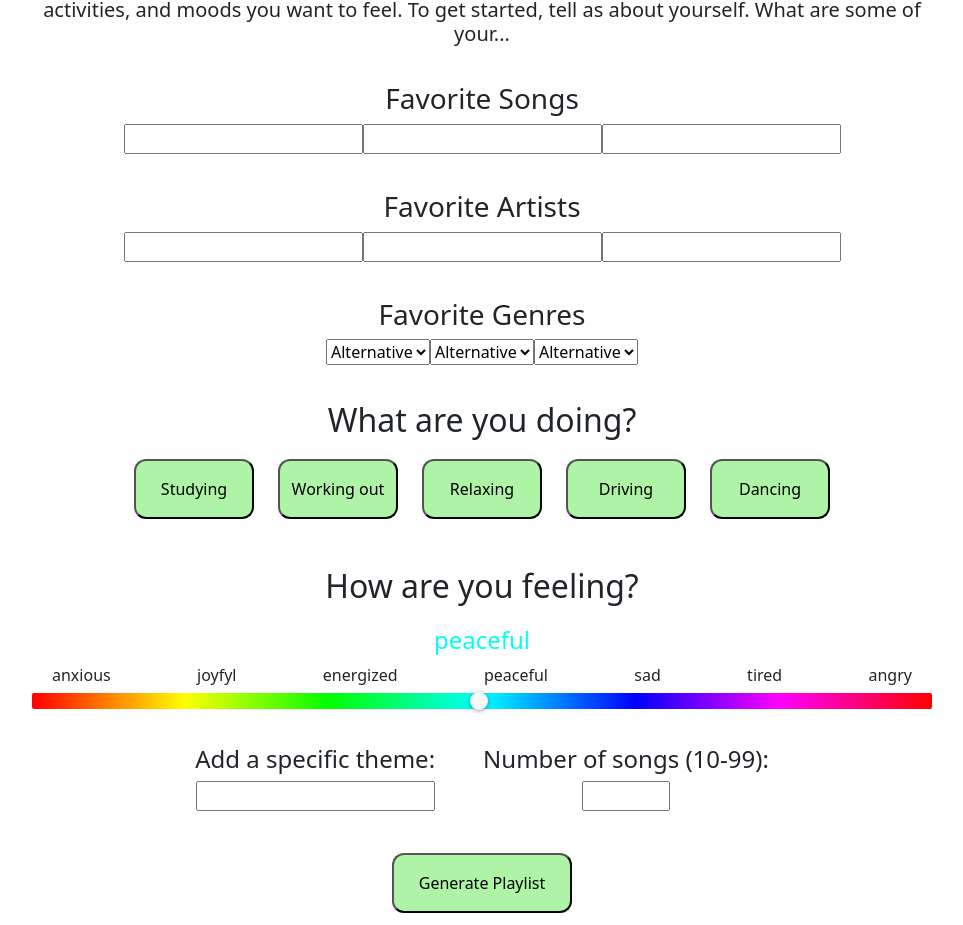
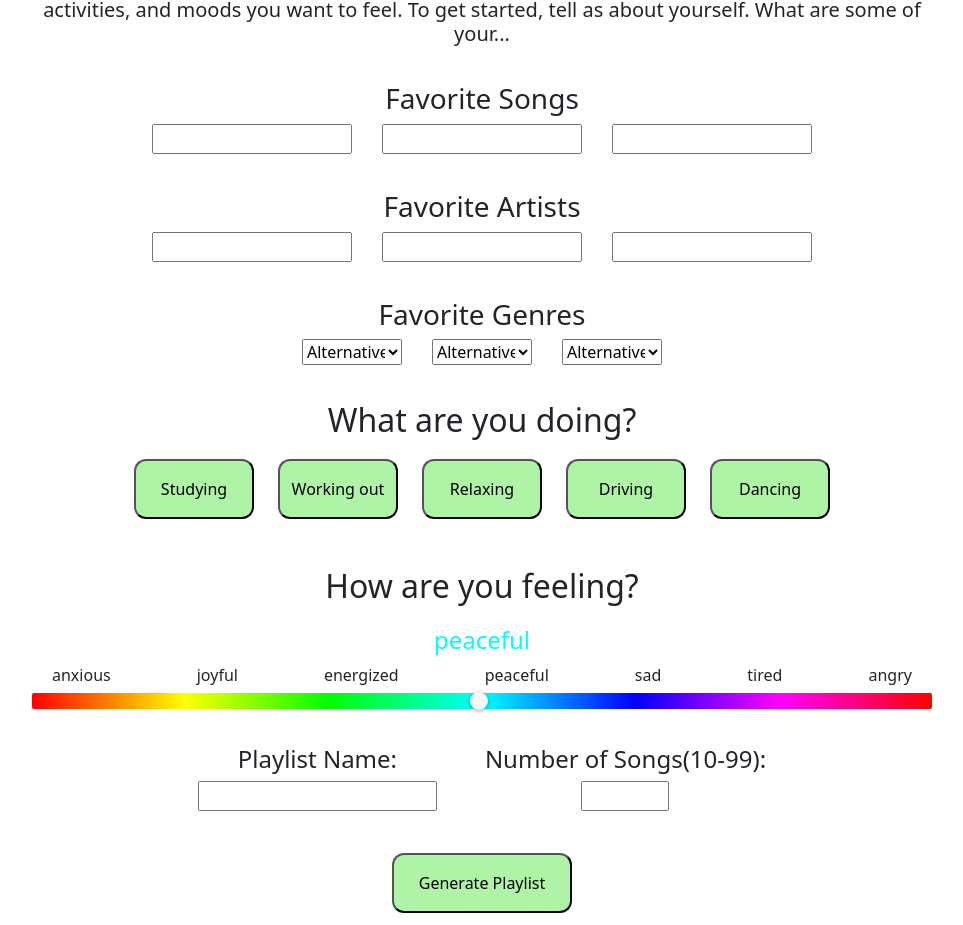
Before and after one commit to jamieboss/OctaveCapstone, a React (Create React App) app in the folder octave-app/: page / in a window 1280 px wide. Shown: the part 505-1430 px from the top of the page, without its empty margins (158-1121 px from the left). Built offline with nearby package versions, Linux system fonts and the light colour scheme.

Commit message:
Named Playlists and made css changes

```diff
--- a/octave-app/src/App.css
+++ b/octave-app/src/App.css
@@ -32,11 +32,27 @@ h4 {
   padding-top: 12px;
 }
 
-.FavInput {
+.FavSongs {
   display: grid;
-  grid-template-columns: repeat(3, 240px);
-  grid-column-gap: 60px;
-  grid-row-gap:24px;
+  grid-template-columns: repeat(3, 200px);
+  grid-column-gap: 30px;
+  grid-row-gap: 12px;
+  justify-content: center;
+}
+
+.FavArtists {
+  display: grid;
+  grid-template-columns: repeat(3, 200px);
+  grid-column-gap: 30px;
+  grid-row-gap: 12px;
+  justify-content: center;
+}
+
+.FavGenres {
+  display: grid;
+  grid-template-columns: repeat(3, 100px);
+  grid-column-gap: 30px;
+  grid-row-gap: 12px;
   justify-content: center;
 }
 
@@ -81,14 +97,14 @@ a {
   width: 900px!important;
 }
 
-.ThemeNum {
+.NameNum {
   align-items: center;
   justify-content: center;
   margin: auto;
   padding-bottom: 24px;
 }
 
-.ThemeNum li {
+.NameNum li {
   margin-left: 24px;
   margin-right: 24px;
 }
--- a/octave-app/src/App.js
+++ b/octave-app/src/App.js
@@ -14,7 +14,7 @@ let userData = {
   favGenres: [],
   activities: [],
   mood: "peaceful",
-  theme: " ",
+  name: " ",
   number: 20
 }
 
@@ -124,6 +124,7 @@ function generatePlaylist() {
       delete postResponse[likes.keys[i]]
     }
   }
+  postResponse['name'] = userData.name
   APIService.GetPlaylist(postResponse)
   .then((response) => openPopup2(response))
   .catch(error => openPopup(error))
@@ -255,14 +256,14 @@ function App() {
           </div>
         </div>
 
-        <ul className = "ThemeNum">
+        <ul className = "NameNum">
           <li>
-          <h4>Add a specific theme:</h4>
-          <input maxlength = "25" onChange={(event) => userData.theme = validate(event.target.value)}></input>
+            <h4>Playlist Name:</h4>
+            <input maxlength = "25" onChange={(event) => userData.name = validate(event.target.value)}></input>
           </li>
           <li>
-          <h4>Number of songs (10-99):</h4>
-          <input type = "number" min = "10" max = "99" onChange={(event) => userData.number = min(event.target.value, 10, 99)}></input>
+            <h4>Number of Songs(10-99):</h4>
+            <input type = "number" min = "10" max = "99" onChange={(event) => userData.number = min(event.target.value, 10, 99)}></input>
           </li>
         </ul>
 
--- a/octave-app/src/components/ColorPicker.js
+++ b/octave-app/src/components/ColorPicker.js
@@ -49,7 +49,7 @@ class ColorPicker extends React.Component {
           <h4 className = "Mood" style={ styles.color }>{this.state.word}</h4>
           <ul>
             <li>anxious</li>
-            <li>joyfyl</li>
+            <li>joyful</li>
             <li>energized</li>
             <li>peaceful</li>
             <li>sad</li>
```
Also changed, not shown: 1 other file (tests, documents, lock files or other folders).
